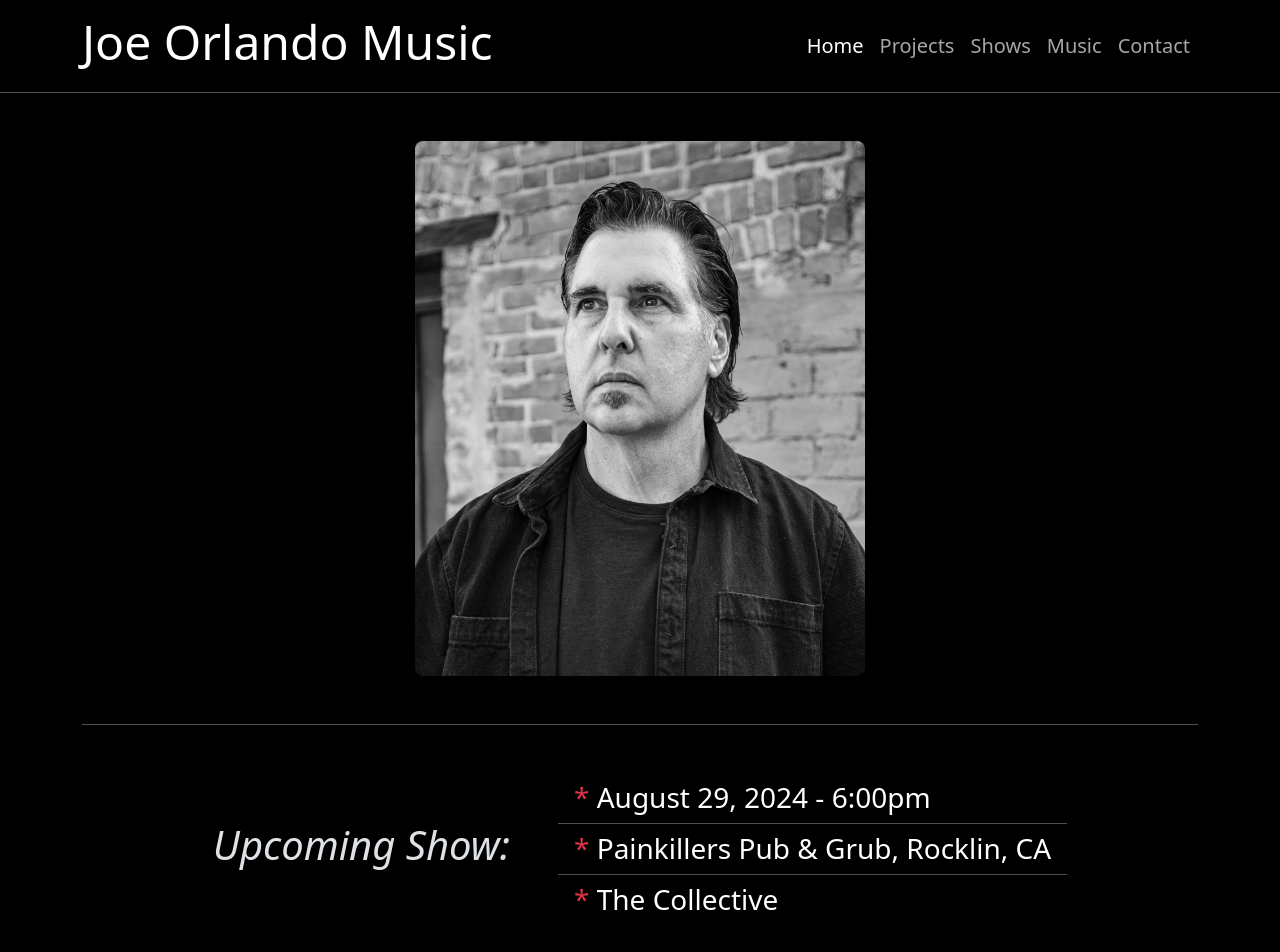
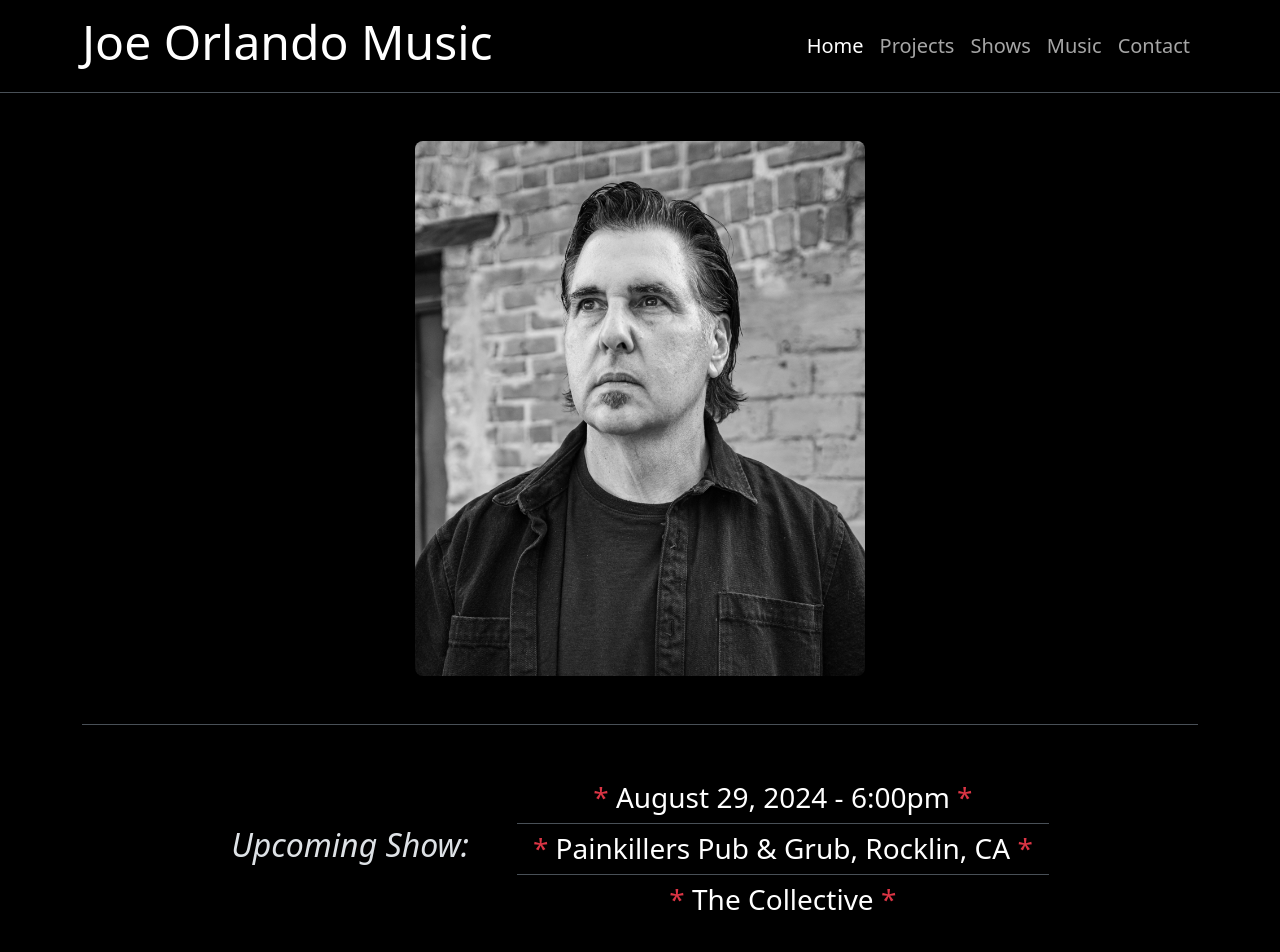
Before and after one commit to Robertjo97/JoeOrlandoMusic, a React (Vite) app: page / in a window 1280 px wide. Shown: the top 952 px of the page. Built offline with nearby package versions, Linux system fonts and the light colour scheme.

Commit message:
hero styling

```diff
--- a/src/Home/Hero.jsx
+++ b/src/Home/Hero.jsx
@@ -14,11 +14,11 @@ const Hero = () => {
 
     <div className="container">
       <div className="hero d-flex justify-content-center border-top border-bottom p-5 align-items-center gap-5 mb-5">
-        <h1><em>Upcoming Show:</em></h1>
-        <ul className="list-group list-group-flush display-6 fs-3">
-          <li className="list-group-item bg-black text-white"><span className="text-danger">*</span> {nextShow.date} - {nextShow.time}</li>
-          <li className="list-group-item bg-black text-white"><span className="text-danger">*</span> {nextShow.location}</li>
-          <li className="list-group-item bg-black text-white"><span className="text-danger">*</span> {nextShow.band}</li>
+        <h2><em>Upcoming Show:</em></h2>
+        <ul className="list-group list-group-flush display-6 fs-3 text-center">
+          <li className="list-group-item bg-black text-white"><span className="text-danger">*</span> {nextShow.date} - {nextShow.time}<span className="text-danger"> *</span></li>
+          <li className="list-group-item bg-black text-white"><span className="text-danger">*</span> {nextShow.location}<span className="text-danger"> *</span></li>
+          <li className="list-group-item bg-black text-white"><span className="text-danger">*</span> {nextShow.band}<span className="text-danger"> *</span></li>
         </ul>
       </div>
     </div>
```
